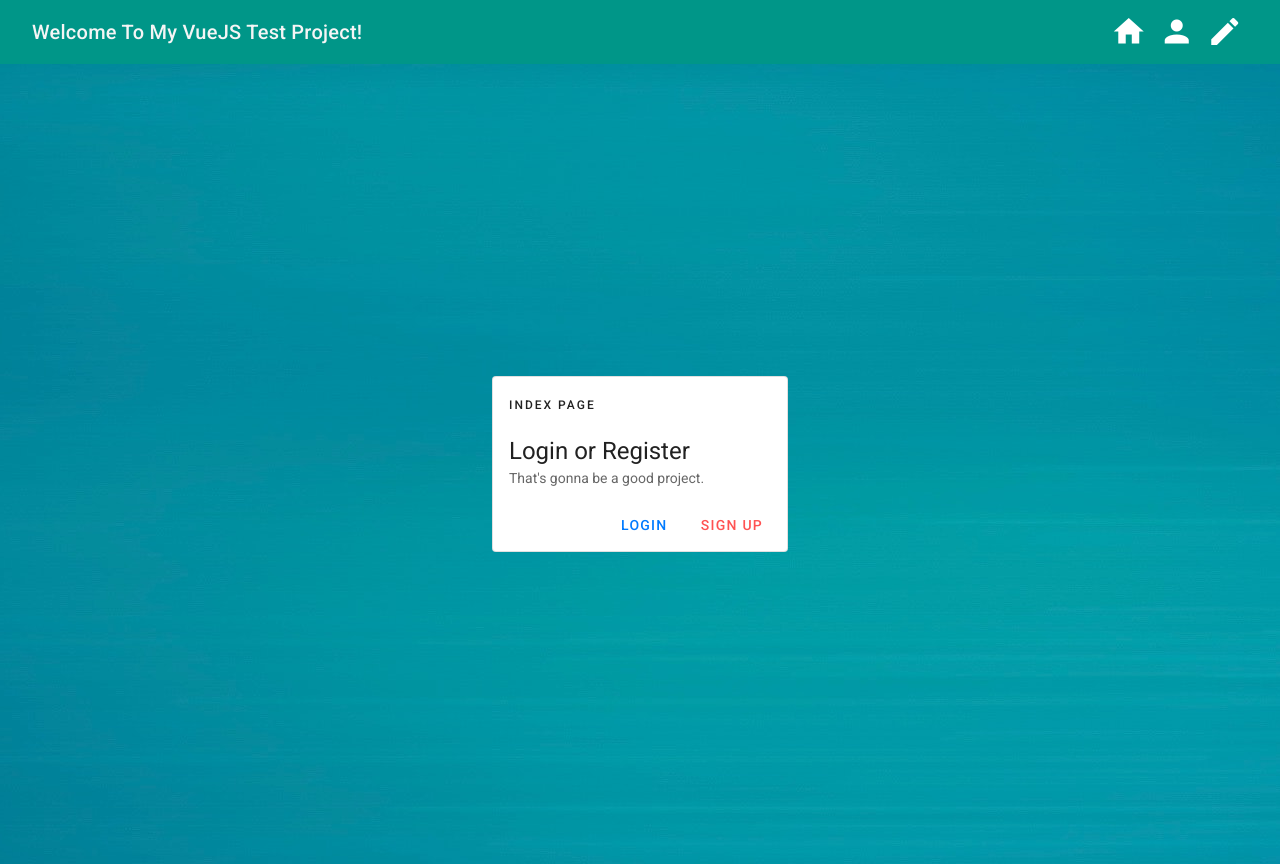
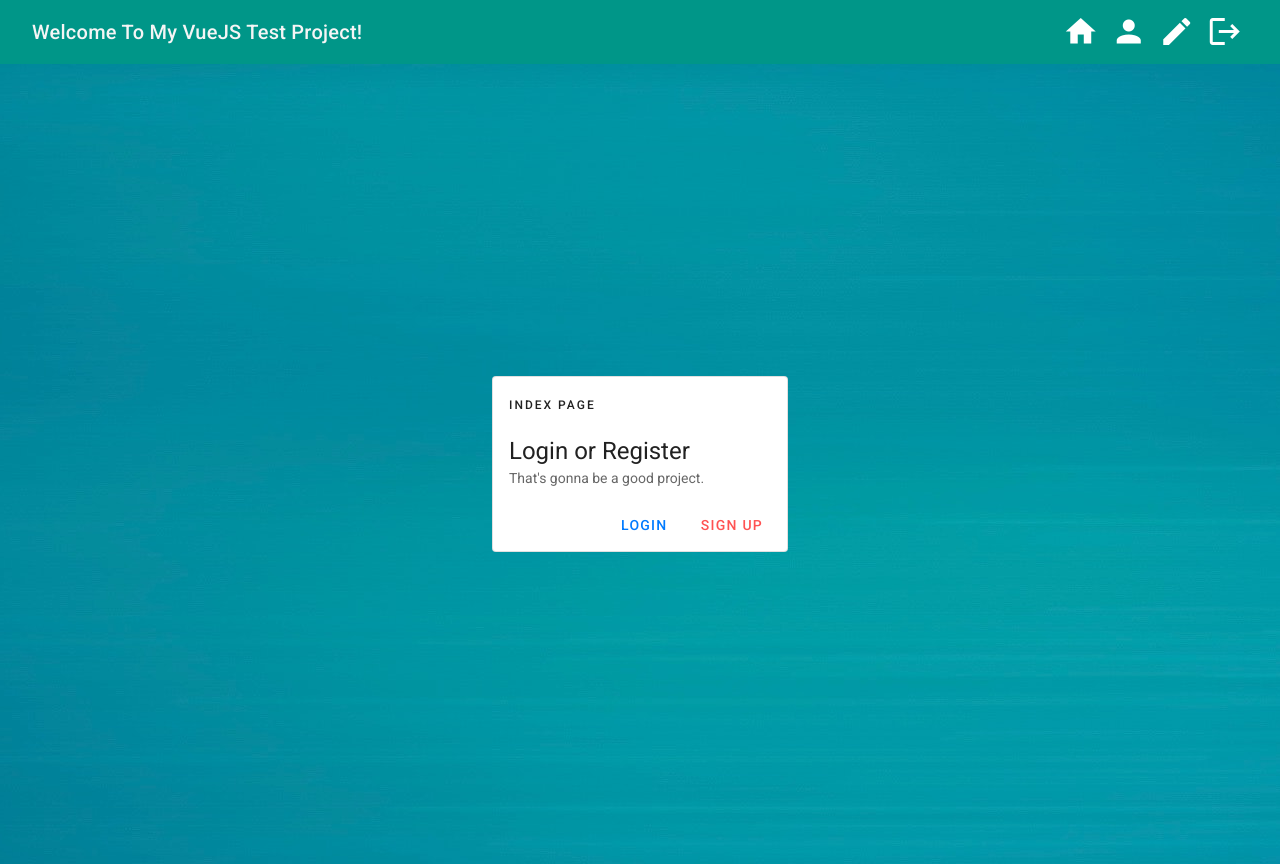
Before and after one commit to TheGoose99/Summer-FullStackDev, a Vue app in the folder frontend/: page / in a window 1280 px wide. Built offline with nearby package versions, Linux system fonts and the light colour scheme.

Commit message:
Late_Night_Work...

```diff
--- a/frontend/src/App.vue
+++ b/frontend/src/App.vue
@@ -7,6 +7,7 @@
     <v-main>
       <router-view/>
     </v-main>
+
   </v-app>
 </template>
 
--- a/frontend/src/components/Login.vue
+++ b/frontend/src/components/Login.vue
@@ -104,9 +104,10 @@ export default {
           },
           body: JSON.stringify(payload) // body data type must match "Content-Type" header
         })
+        this.snackbar = true
         if (!response.ok) {
           if (response.status === 401) {
-            alert('Bruh, unauthorized')
+            alert('Unauthorized - 401')
           } else if (response.status === 403) {
             alert('Bruh, it\'s the forbidden land')
           } else if (response.status === 404) {
@@ -115,12 +116,11 @@ export default {
             alert('Bruh, slow down')
           }
         } else {
-          alert('Bruh u golden!')
+          alert('You logged in')
         }
         this.$refs.form.reset()
       } catch (err) {
-        alert('Error bruh')
-        console.error(err)
+        alert('Something went wrong...')
       }
     },
     forgotPassword () {
--- a/frontend/src/components/NavBar_HomePage.vue
+++ b/frontend/src/components/NavBar_HomePage.vue
@@ -61,13 +61,36 @@
         <span>Sign Up</span>
     </v-tooltip>
 
+    <v-tooltip bottom>
+        <template v-slot:activator="{ on, attrs }">
+        <v-btn icon @click="logout">
+            <router-link to="/" style="text-decoration: none; color: inherit;">
+                <v-icon
+                color="white"
+                dark
+                v-bind="attrs"
+                v-on="on"
+                large >
+                mdi-logout
+            </v-icon>
+            </router-link>
+        </v-btn>
+        </template>
+        <span>Logout</span>
+    </v-tooltip>
+
     </v-toolbar-items>
     </v-toolbar>
 </template>
 
 <script>
 export default {
-  name: 'NavBar'
+  name: 'NavBar',
+  methods: {
+    logout () {
+      localStorage.removeItem('token')
+    }
+  }
 }
 </script>
 
--- a/frontend/src/components/Register.vue
+++ b/frontend/src/components/Register.vue
@@ -125,6 +125,7 @@ export default {
           }
         } else {
           alert('All went according to plan!')
+          this.$router.push({ name: 'Login' })
         }
         this.$refs.form.reset()
       } catch (err) {
```
